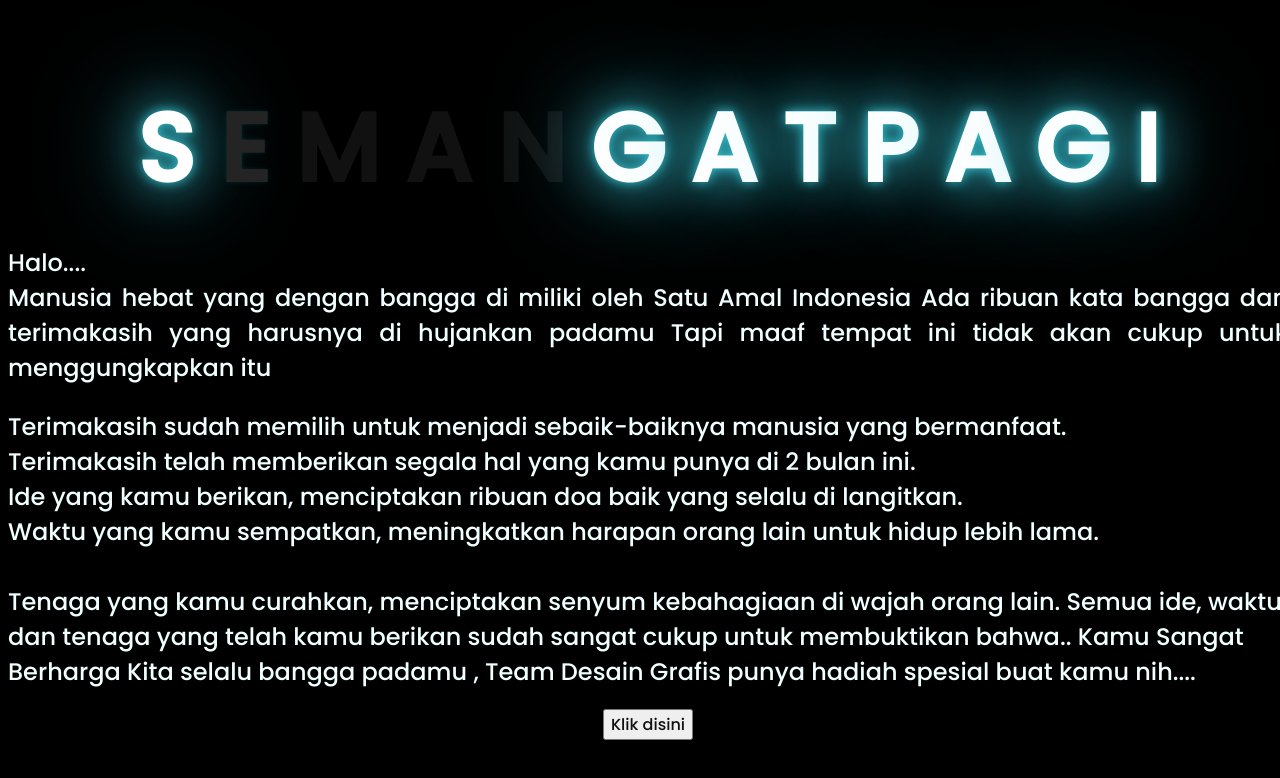
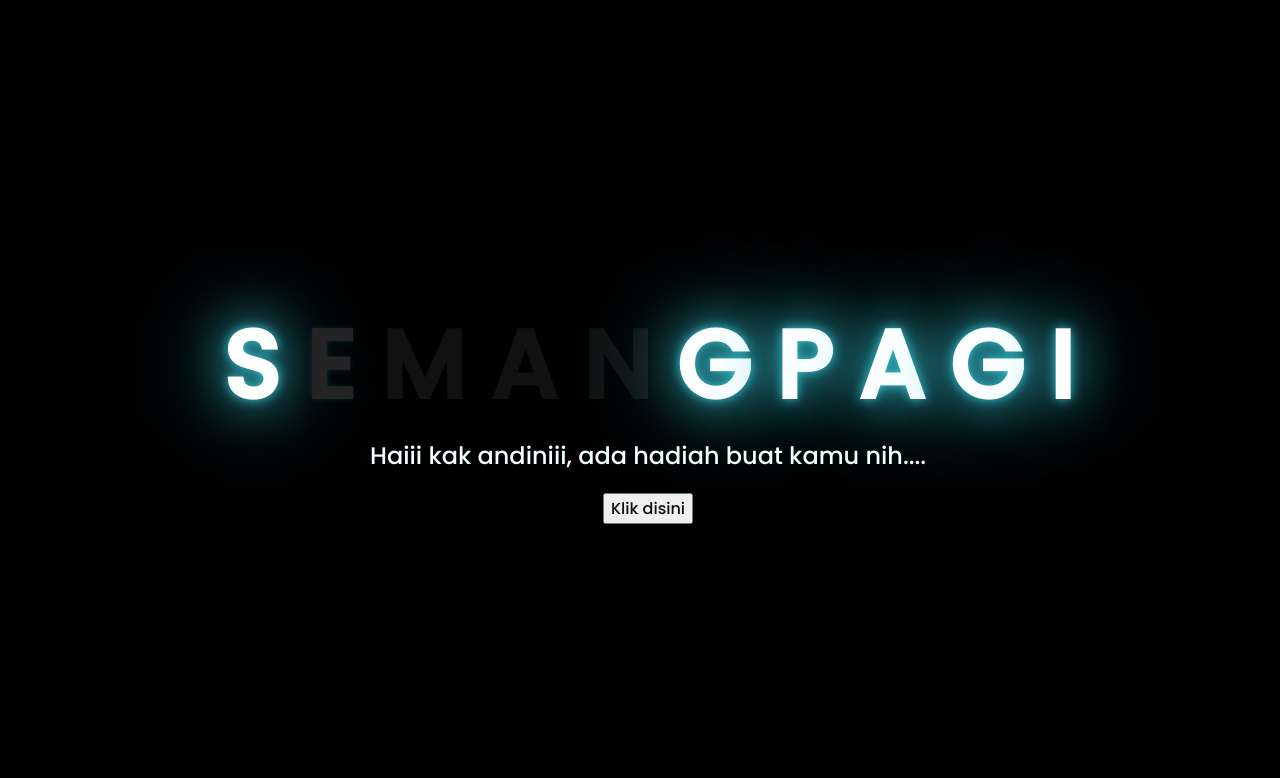
Before and after one commit to Desaingrafis123/Desaingrafis123.gctu, a plain HTML site: page index.html in a window 1280 px wide. Drawn offline with Linux system fonts and the light colour scheme.

Commit message:
Update index.html

```diff
--- a/index.html
+++ b/index.html
@@ -17,31 +17,13 @@
         <span>A</span>
         <span>N</span>
         <span>G</span>
-        <span>A</span>
-        <span>T</span>
         <span>P</span>
         <span>A</span>
         <span>G</span>
         <span>I</span>
     </div>
     <div class="description">
-        <p style="text-align: justify;">Halo.... <br>
-        Manusia hebat yang dengan bangga di miliki oleh Satu Amal Indonesia
-           Ada ribuan kata bangga dan terimakasih  yang harusnya di hujankan padamu
-             Tapi maaf tempat ini tidak akan cukup untuk menggungkapkan itu</p>
-
-            <span> Terimakasih sudah memilih untuk menjadi sebaik-baiknya manusia yang bermanfaat.
-                <br> Terimakasih telah memberikan segala hal yang kamu punya di 2 bulan ini.</span>
-                <br>
-
-
-            <span style="margin : 20pt t">Ide yang kamu berikan, menciptakan ribuan doa baik yang selalu di langitkan.
-                <br> Waktu yang kamu sempatkan, meningkatkan harapan orang lain untuk hidup lebih lama.
-                <br>
-                <br> Tenaga yang kamu curahkan, menciptakan senyum kebahagiaan di wajah orang lain.</span>
-          <span> Semua ide, waktu dan tenaga yang telah kamu berikan sudah sangat cukup untuk membuktikan bahwa.. Kamu Sangat Berharga
-            Kita selalu bangga padamu</span>
-        <span>, Team Desain Grafis punya hadiah spesial buat kamu nih....</span>
+        <span>Haiii kak andiniii, ada hadiah buat kamu nih....</span>
     </div>
     <div class="button">
         <button>
```
